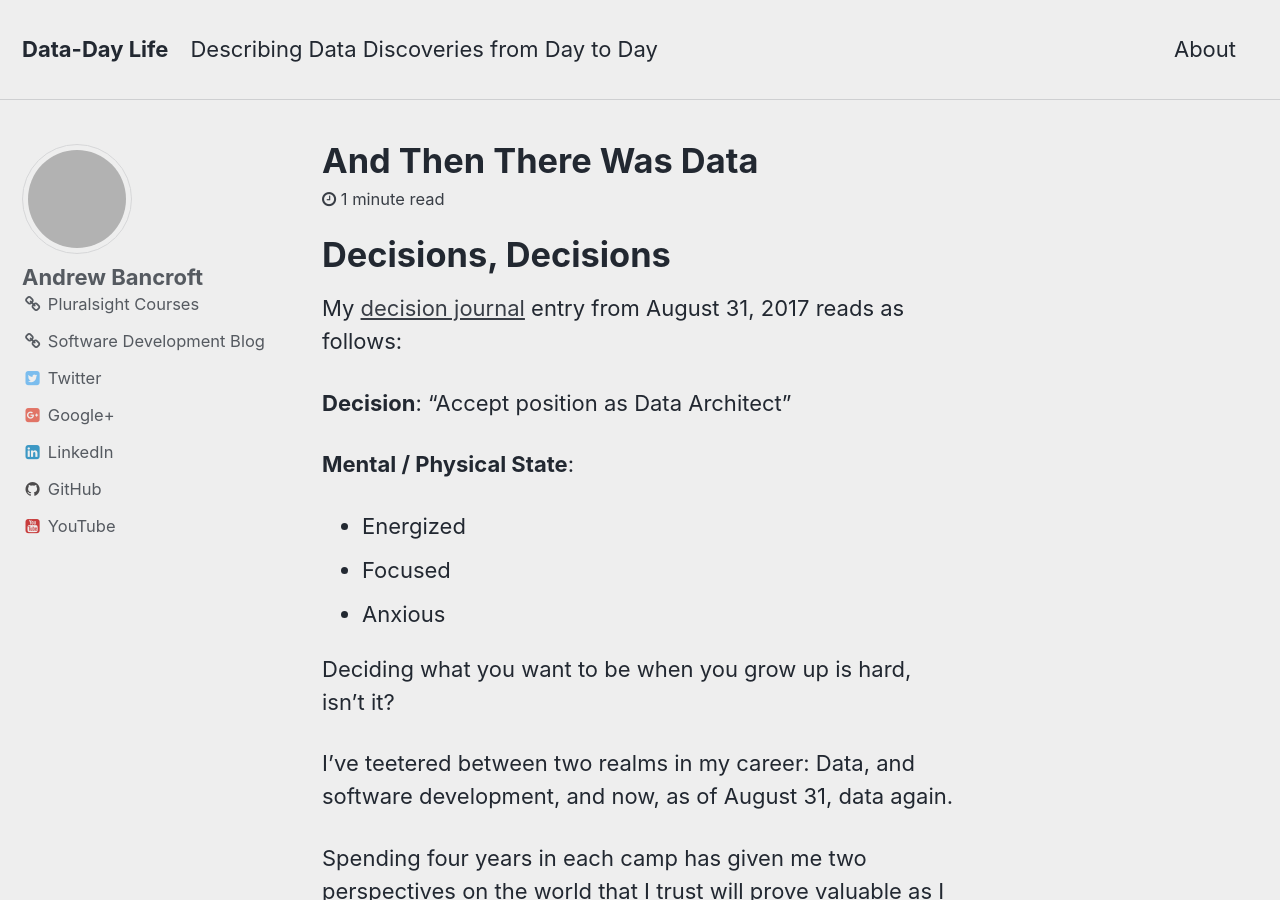
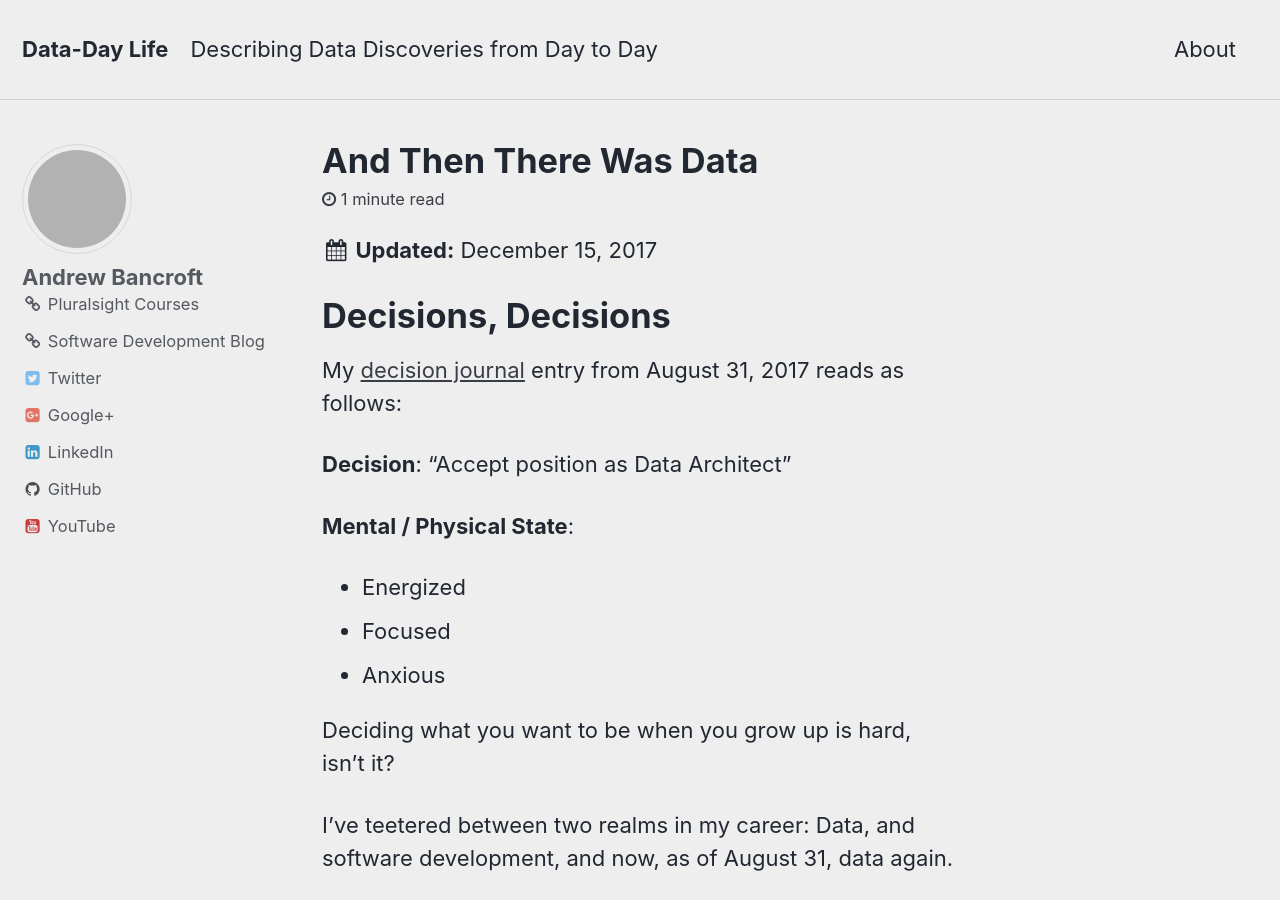
Before and after one commit to andrewcbancroft/datadaylife-blog, a Jekyll site: the page built from _posts/2017-12-15-and-then-there-was-data.md, in a window 1280 px wide and 900 px high. Built offline with Jekyll 4.4.1, drawn with Linux system fonts in a browser that asks for light colours; comment, search, counter and statistics services are not loaded; grey boxes are pictures that could not be loaded.

Commit message:
Update single.html

```diff
--- a/_layouts/single.html
+++ b/_layouts/single.html
@@ -30,8 +30,13 @@
           {% if page.read_time %}
             <p class="page__meta"><i class="fa fa-clock-o" aria-hidden="true"></i> {% include read-time.html %}</p>
           {% endif %}
-          {% include page__taxonomy.html %}
         </header>
+      {% include page__taxonomy.html %}
+      {% if page.last_modified_at %}
+          <p class="page__date"><strong><i class="fa fa-fw fa-calendar" aria-hidden="true"></i> {{ site.data.ui-text[site.locale].date_label | default: "Updated:" }}</strong> <time datetime="{{ page.last_modified_at | date: "%Y-%m-%d" }}">{{ page.last_modified_at | date: "%B %d, %Y" }}</time></p>
+        {% elsif page.date %}
+          <p class="page__date"><strong><i class="fa fa-fw fa-calendar" aria-hidden="true"></i> {{ site.data.ui-text[site.locale].date_label | default: "Updated:" }}</strong> <time datetime="{{ page.date | date_to_xmlschema }}">{{ page.date | date: "%B %d, %Y" }}</time></p>
+        {% endif %}
       {% endunless %}
 
       <section class="page__content" itemprop="text">
```
